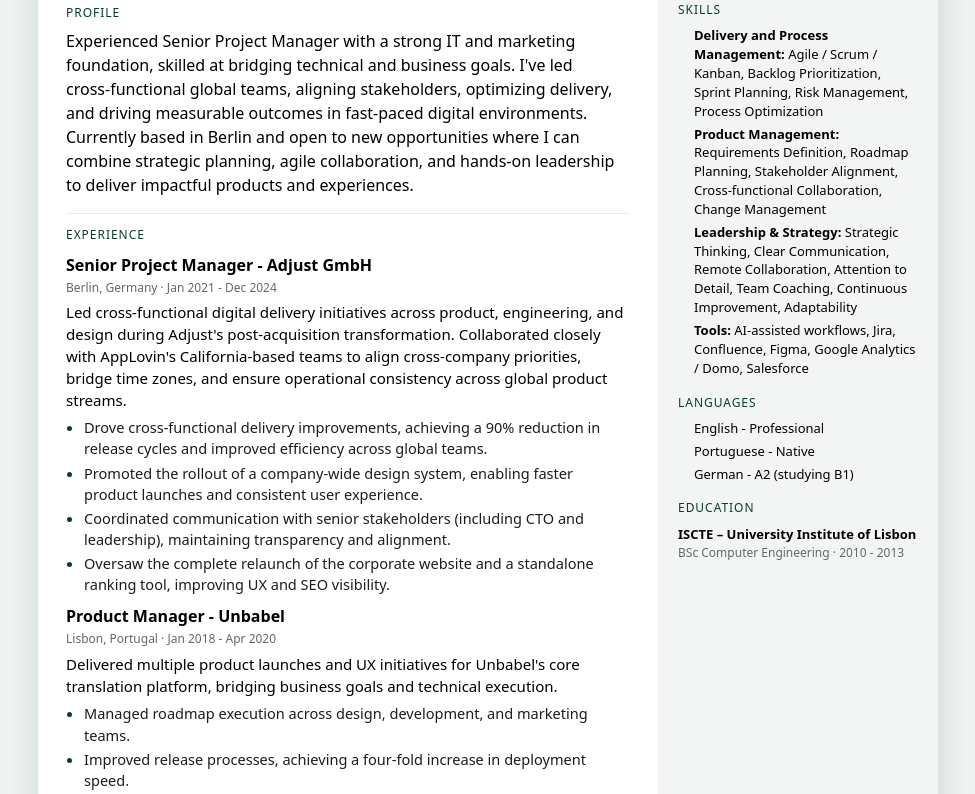
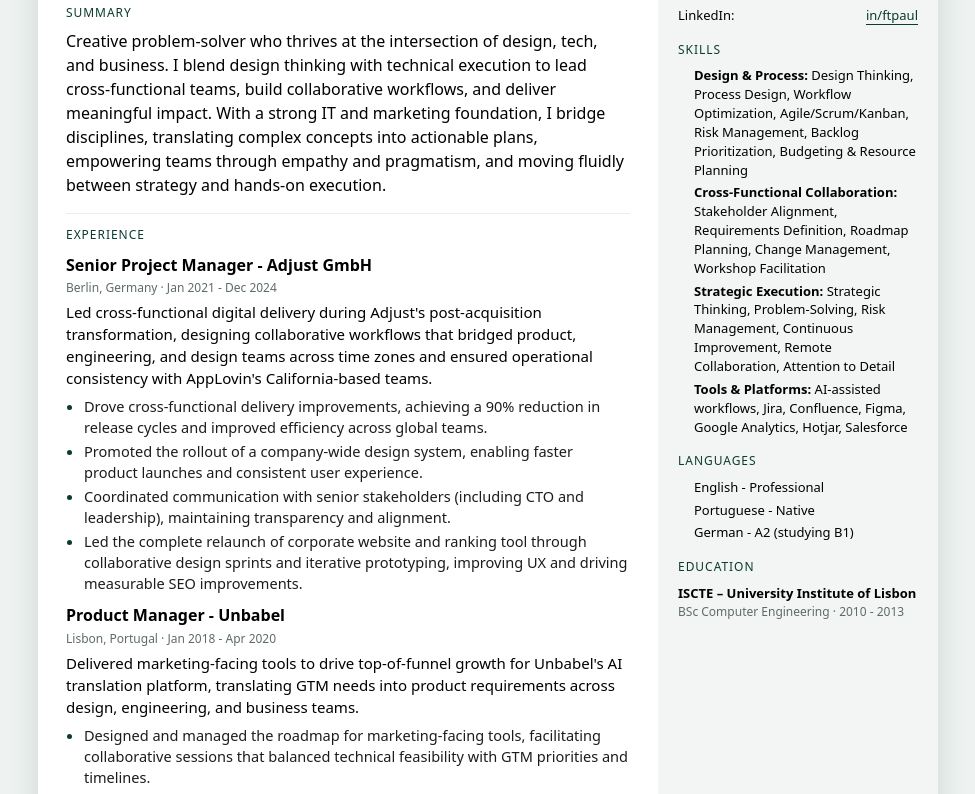
Before and after one commit to ftpaul/ftpaul, a Next.js app: page /resume in a window 1280 px wide. Shown: the part 285-1079 px from the top of the page, without its empty margins (152-1127 px from the left). Built offline with nearby package versions, Linux system fonts and the light colour scheme.

Commit message:
updated CV content

```diff
--- a/app/resume/page.tsx
+++ b/app/resume/page.tsx
@@ -1,4 +1,9 @@
 // app/resume2/page.tsx
+//import resume from "../../content/resume_spm.json"
+//import resume from "../../content/resume_pm.json"
+//import resume from "../../content/resume_pm_martech.json"
+//import resume from "../../content/resume_spm_content.json"
+//import resume from "../../content/resume_spm_2.json"
 import resume from "../../content/resume2.json"
 import styles from "./resume.module.css"
 import PrintButton from "./PrintButton"
@@ -20,7 +25,7 @@
           </header>
           {s.summary?.content && (
             <section className={styles.section}>
-              <h2 className={styles.sectionTitle}>Profile</h2>
+              <h2 className={styles.sectionTitle}>{s.summary.name}</h2>
               <p className={styles.summary}>{s.summary.content}</p>
             </section>
           )}
@@ -48,6 +53,12 @@
                         ))}
                       </ul>
                     )}
+                    {/* optional note (not a standard bullet; styled darker grey with a small bullet) */}
+                        {role.note && (
+                          <div className={styles.roleNote}>
+                            <div className={styles.roleNoteText}>{role.note}</div>
+                          </div>
+                        )}
                   </article>
                 ))}
             </section>
--- a/app/resume/resume.module.css
+++ b/app/resume/resume.module.css
@@ -31,7 +31,7 @@
 /* Sidebar */
 .side{
   background: var(--side);
-  padding: 24px 20px;
+  padding: 64px 20px;
 }
 .sideHeader{ margin-bottom: 16px; }
 .name{
@@ -113,7 +113,19 @@
 .bullets li::marker {
   color: var(--primary);        /* use your deep green */
 }
+.roleNote {
+  display: flex;
+  align-items: flex-start;
+  margin-top: 0.5rem;
+  margin-left: 0.25rem; /* align with bullets */
+}
 
+.roleNoteText {
+  color: #374151; /* same dark gray */
+  font-size: 0.85rem;
+  line-height: 1.4;
+  font-style: italic;
+}
 /* LINKS IN CONTENT */
 .page a{
   color: var(--primary);
@@ -201,7 +213,7 @@
   /* Ensure the grey sidebar actually prints to the edge */
   .side {
     background: var(--side) !important;         /* your grey */
-    padding: 118px 16px;
+    padding: 80px 16px;
     position: relative;
   }
 
@@ -221,7 +233,16 @@
   .section, .role, .eduItem, .block, .kv, .listTight, .bullets {
     break-inside: avoid; page-break-inside: avoid;
   }
+  .roleNoteText {
+    color: #374151 !important;
+    font-size: 12px !important;
+    -webkit-print-color-adjust: exact;
+    print-color-adjust: exact;
+    font-style: italic;
+  }
 }
+
+
 
 
 /* ===== MOBILE OPTIMIZATION ===== */
--- a/content/resume2.json
+++ b/content/resume2.json
@@ -5,7 +5,7 @@
       "label": "pauloteixeira.de"
     },
     "name": "Paulo Teixeira",
-    "email": "hey@pauloteixeira.de",
+    "email": "ftpaul@gmail.com",
     "phone": "+4915165197937",
     "linkedin": {
       "href": "https://linkedin.com/in/ftpaul",
@@ -45,44 +45,10 @@
       "primary": "#0ea5e9",
       "background": "#ffffff"
     },
-    "layout": [
-      [
-        [
-          "profiles",
-          "summary",
-          "experience",
-          "education",
-          "projects",
-          "volunteer",
-          "references"
-        ],
-        [
-          "skills",
-          "interests",
-          "certifications",
-          "awards",
-          "publications",
-          "languages"
-        ]
-      ]
-    ],
-    "template": "rhyhorn",
-    "typography": {
-      "font": {
-        "size": 14,
-        "family": "IBM Plex Serif",
-        "subset": "latin",
-        "variants": [
-          "regular",
-          "italic",
-          "600"
-        ]
-      },
       "hideIcons": false,
       "lineHeight": 1.5,
       "underlineLinks": true
-    }
-  },
+    },
   "sections": {
     "awards": {
       "id": "awards",
@@ -98,55 +64,49 @@
       "name": "Skills",
       "items": [
         {
-          "name": "Delivery and Process Management",
-          "description": "Agile delivery, stakeholder alignment, cross‑functional leadership.",
+          "name": "Design & Process",
           "keywords": [
-            "Agile / Scrum / Kanban",
+            "Design Thinking",
+            "Process Design",
+            "Workflow Optimization",
+            "Agile/Scrum/Kanban",
+            "Risk Management",
             "Backlog Prioritization",
-            "Sprint Planning",
-            "Risk Management",
-            "Process Optimization"
-          ],
-          "visible": true
+            "Budgeting & Resource Planning"
+          ]
         },
         {
-          "name": "Product Management",
-          "description": "Web platforms, UX collaboration, QA, analytics, martech.",
+          "name": "Cross-Functional Collaboration",
           "keywords": [
+            "Stakeholder Alignment",
             "Requirements Definition",
             "Roadmap Planning",
-            "Stakeholder Alignment",
-            "Cross-functional Collaboration",
-            "Change Management"
-          ],
-          "visible": true
+            "Change Management",
+            "Workshop Facilitation"
+          ]
         },
         {
-          "name": "Leadership & Strategy",
-          "description": "Strategic thinking, clear communication, solution orientation, attention to detail, adaptability.",
+          "name": "Strategic Execution",
           "keywords": [
             "Strategic Thinking",
-            "Clear Communication",
+            "Problem-Solving",
+            "Risk Management",
+            "Continuous Improvement",
             "Remote Collaboration",
-            "Attention to Detail",
-            "Team Coaching",
-            "Continuous Improvement",
-            "Adaptability"
-          ],
-          "visible": true
+            "Attention to Detail"
+          ]
         },
         {
-          "name": "Tools",
-          "description": "Daily drivers & analytics stack.",
+          "name": "Tools & Platforms",
           "keywords": [
             "AI-assisted workflows",
             "Jira",
             "Confluence",
             "Figma",
-            "Google Analytics / Domo",
+            "Google Analytics",
+            "Hotjar",
             "Salesforce"
-          ],
-          "visible": true
+          ]
         }
       ],
       "columns": 1,
@@ -157,7 +117,7 @@
       "id": "summary",
       "name": "Summary",
       "columns": 1,
-      "content": "Experienced Senior Project Manager with a strong IT and marketing foundation, skilled at bridging technical and business goals. I've led cross‑functional global teams, aligning stakeholders, optimizing delivery, and driving measurable outcomes in fast‑paced digital environments. Currently based in Berlin and open to new opportunities where I can combine strategic planning, agile collaboration, and hands‑on leadership to deliver impactful products and experiences.",
+      "content": "Creative problem-solver who thrives at the intersection of design, tech, and business. I blend design thinking with technical execution to lead cross-functional teams, build collaborative workflows, and deliver meaningful impact. With a strong IT and marketing foundation, I bridge disciplines, translating complex concepts into actionable plans, empowering teams through empathy and pragmatism, and moving fluidly between strategy and hands-on execution.",
       "visible": true,
       "separateLinks": true
     },
@@ -277,12 +237,12 @@
             "href": "",
             "label": ""
           },
-          "summary": "Led cross-functional digital delivery initiatives across product, engineering, and design during Adjust's post-acquisition transformation. Collaborated closely with AppLovin's California-based teams to align cross-company priorities, bridge time zones, and ensure operational consistency across global product streams. ",
+          "summary": "Led cross-functional digital delivery during Adjust's post-acquisition transformation, designing collaborative workflows that bridged product, engineering, and design teams across time zones and ensured operational consistency with AppLovin's California-based teams.",
           "highlights": [
             "Drove cross-functional delivery improvements, achieving a 90% reduction in release cycles and improved efficiency across global teams.",
             "Promoted the rollout of a company-wide design system, enabling faster product launches and consistent user experience.",
             "Coordinated communication with senior stakeholders (including CTO and leadership), maintaining transparency and alignment.",
-            "Oversaw the complete relaunch of the corporate website and a standalone ranking tool, improving UX and SEO visibility."
+            "Led the complete relaunch of corporate website and ranking tool through collaborative design sprints and iterative prototyping, improving UX and driving measurable SEO improvements."
           ],
           "visible": true
         },
@@ -295,10 +255,10 @@
             "href": "",
             "label": ""
           },
-          "summary": "Delivered multiple product launches and UX initiatives for Unbabel's core translation platform, bridging business goals and technical execution.",
+          "summary": "Delivered marketing-facing tools to drive top-of-funnel growth for Unbabel's AI translation platform, translating GTM needs into product requirements across design, engineering, and business teams.",
           "highlights": [
-            "Managed roadmap execution across design, development, and marketing teams.",
-            "Improved release processes, achieving a four-fold increase in deployment speed.",
+            "Designed and managed the roadmap for marketing-facing tools, facilitating collaborative sessions that balanced technical feasibility with GTM priorities and timelines.",
+            "Optimized release and CI/CD workflows, achieving a 4× increase in deployment speed and significantly improving delivery cadence.",
             "Delivered 10+ product updates driving 40% growth in new business and improved retention."
           ],
           "visible": true
@@ -307,12 +267,12 @@
           "company": "Landing.jobs",
           "position": "Marketing Lead / Growth Manager",
           "location": "Lisbon, Portugal",
-          "date": "Jan 2017 - Jun 2017",
+          "date": "Jan 2014 - Jun 2017",
           "url": {
             "href": "",
             "label": ""
           },
-          "summary": "Defined and executed growth strategy to scale the Landing.jobs marketplace, driving user acquisition and engagement through performance analytics and A/B experimentation.",
+          "summary": "Defined and executed growth strategy to scale the Landing.jobs marketplace, driving user acquisition and retention through Product-Led Growth.",
           "highlights": [
             "Led growth initiatives, achieving 100%+ annual user growth and conducting 100+ user interviews to guide product development."
           ],
@@ -320,7 +280,7 @@
         },
         {
           "company": "Inspiring Code",
-          "position": "Co‑founder / Project Manager",
+          "position": "Co‑founder",
           "location": "Lisbon, Portugal",
           "date": "Feb 2013 - Feb 2014",
           "url": {
```
Also changed, not shown: 2 other files (tests, documents, lock files or other folders).
